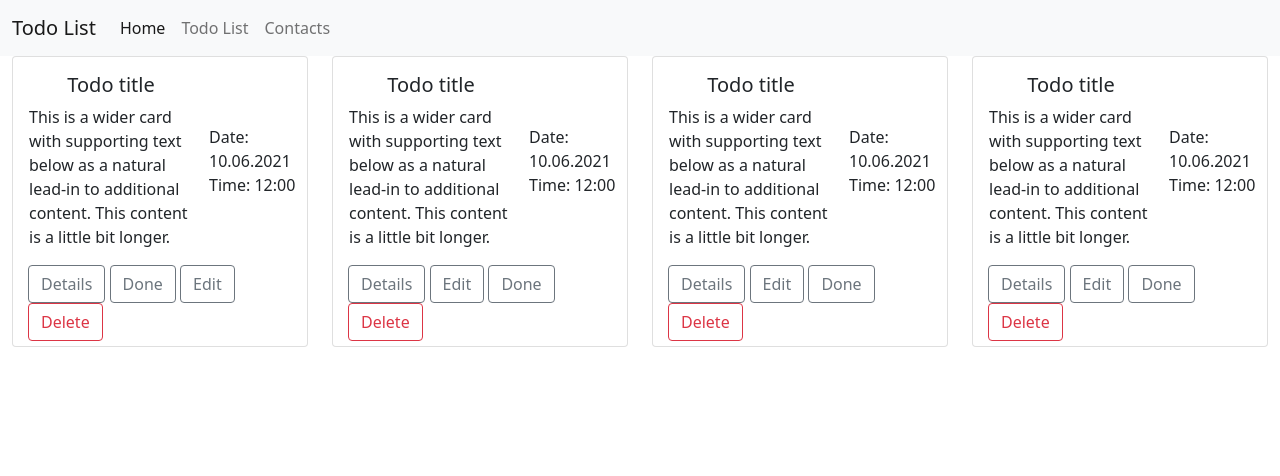
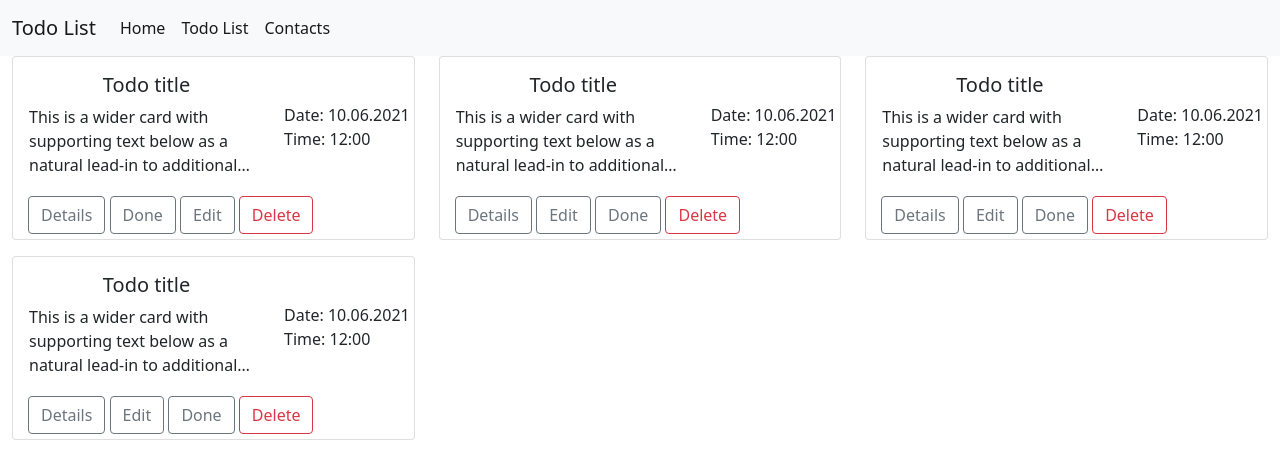
Before and after one commit to mrsprut/demo-bootstrap-5-js-firebase-2021, a website: page index.html in a window 1280 px wide. Drawn offline with nearby package versions, Linux system fonts and the light colour scheme.

Commit message:
todo list item text ellipses

```diff
--- a/index.html
+++ b/index.html
@@ -37,10 +37,16 @@
             </a>
           </li>
           <li class="nav-item">
-            <a class="nav-link" href="#">Todo List</a>
+            <a class="nav-link active" aria-current="page" href="#">
+              <span class="desktop">Todo List</span>
+              <span class="mobile"><i class="bi-card-list"></i></span>
+            </a>
           </li>
           <li class="nav-item">
-            <a class="nav-link" href="#">Contacts</a>
+            <a class="nav-link active" aria-current="page" href="#">
+              <span class="desktop">Contacts</span>
+              <span class="mobile"><i class="bi-journal-text"></i></span>
+            </a>
           </li>
         </ul>
       </div>
@@ -48,13 +54,16 @@
   </nav>
   <div class="container-fluid">
     <div class="row">
-      <div class="col-sm-1 col-md-4 col-lg-3">
+      <div class="col-sm-1 col-md-6 col-lg-4 col-lg-3">
         <div class="card mb-3">
           <div class="row g-0">
             <div class="col-md-8">
               <div class="card-body">
                 <h5 class="card-title text-center">Todo title</h5>
-                <p class="card-text">This is a wider card with supporting text below as a natural lead-in to additional content. This content is a little bit longer.</p>
+                <p class="card-text ellipsed-text">
+                  This is a wider card with supporting text below as a natural lead-in to additional content. This content is a little bit longer.
+                  This is a wider card with supporting text below as a natural lead-in to additional content. This content is a little bit longer.
+                </p>
               </div>
             </div>
             <div class="col-md-4 d-flex align-items-center justify-content-sm-start justify-content-md-center">
@@ -80,13 +89,13 @@
           </div>
         </div>
       </div>
-      <div class="col-sm-1 col-md-4 col-lg-3">
+      <div class="col-sm-1 col-md-6 col-lg-4 col-lg-3">
         <div class="card mb-3">
           <div class="row g-0">
             <div class="col-md-8">
               <div class="card-body">
                 <h5 class="card-title text-center">Todo title</h5>
-                <p class="card-text">This is a wider card with supporting text below as a natural lead-in to additional content. This content is a little bit longer.</p>
+                <p class="card-text ellipsed-text">This is a wider card with supporting text below as a natural lead-in to additional content. This content is a little bit longer.</p>
               </div>
             </div>
             <div class="col-md-4 d-flex align-items-center justify-content-sm-start justify-content-md-center">
@@ -112,13 +121,13 @@
           </div>
         </div>
       </div>
-      <div class="col-sm-1 col-md-4 col-lg-3">
+      <div class="col-sm-1 col-md-6 col-lg-4 col-lg-3">
         <div class="card mb-3">
           <div class="row g-0">
             <div class="col-md-8">
               <div class="card-body">
                 <h5 class="card-title text-center">Todo title</h5>
-                <p class="card-text">This is a wider card with supporting text below as a natural lead-in to additional content. This content is a little bit longer.</p>
+                <p class="card-text ellipsed-text">This is a wider card with supporting text below as a natural lead-in to additional content. This content is a little bit longer.</p>
               </div>
             </div>
             <div class="col-md-4 d-flex align-items-center justify-content-sm-start justify-content-md-center">
@@ -144,13 +153,13 @@
           </div>
         </div>
       </div>
-      <div class="col-sm-1 col-md-4 col-lg-3">
+      <div class="col-sm-1 col-md-6 col-lg-4 col-lg-3">
         <div class="card mb-3">
           <div class="row g-0">
             <div class="col-md-8">
               <div class="card-body">
                 <h5 class="card-title text-center">Todo title</h5>
-                <p class="card-text">This is a wider card with supporting text below as a natural lead-in to additional content. This content is a little bit longer.</p>
+                <p class="card-text ellipsed-text">This is a wider card with supporting text below as a natural lead-in to additional content. This content is a little bit longer.</p>
               </div>
             </div>
             <div class="col-md-4 d-flex align-items-center justify-content-sm-start justify-content-md-center">
--- a/style.css
+++ b/style.css
@@ -12,5 +12,13 @@
 
 .card-item-block {
   margin-left: 15px;
-  margin-bottom: 5px;
+  margin-bottom: 5px
 }
+
+.ellipsed-text {
+  overflow: hidden;
+  height: 75px;
+  display: -webkit-box;
+  -webkit-line-clamp: 3;
+  -webkit-box-orient: vertical
+}
```
